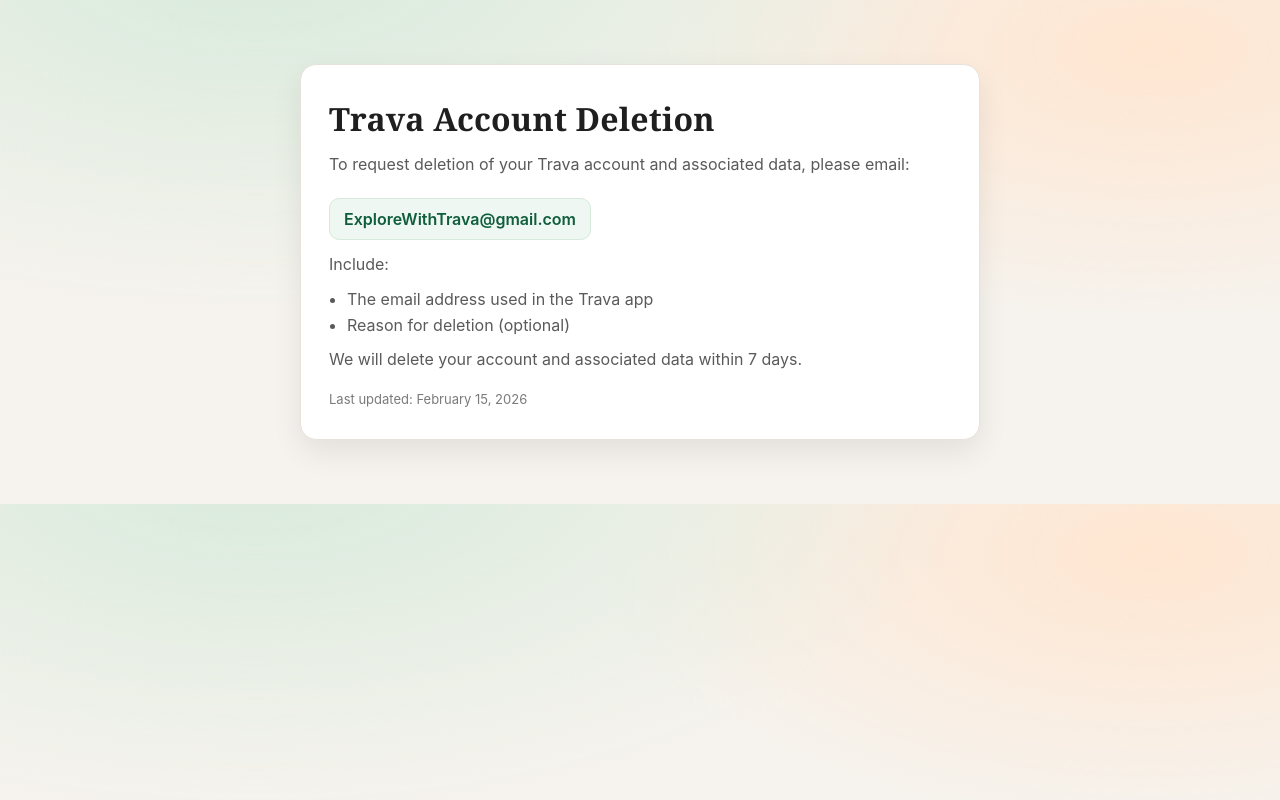
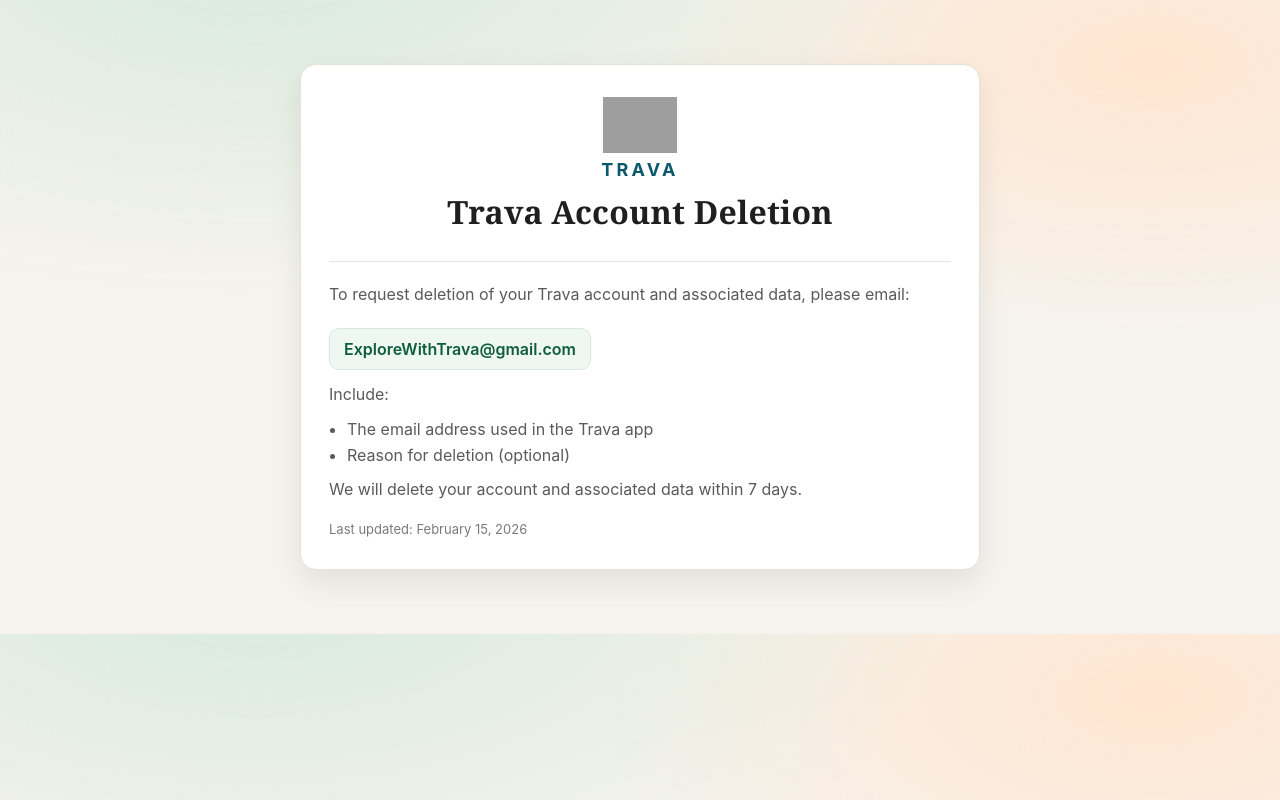
Before and after one commit to j1365bauer/account-deletion, a plain HTML site: page index.html in a window 1280 px wide. Drawn offline with Linux system fonts and the light colour scheme; grey boxes are pictures that could not be loaded.

Commit message:
Update index.html with trava logo on top

```diff
--- a/index.html
+++ b/index.html
@@ -35,6 +35,12 @@
         box-shadow: 0 12px 30px rgba(0, 0, 0, 0.08);
         border: 1px solid #e7e2da;
       }
+      .header {
+        text-align: center;
+        padding-bottom: 16px;
+        border-bottom: 1px solid #e7e2da;
+        margin-bottom: 20px;
+      }
       h1 {
         margin: 0 0 12px 0;
         font-size: 32px;
@@ -65,6 +71,21 @@
         font-family: "Inter", "Segoe UI", sans-serif;
       }
       li { margin: 6px 0; }
+      .logo {
+        display: block;
+        height: 56px;
+        width: auto;
+        margin: 0 auto 6px;
+      }
+      .logo-text {
+        font-size: 18px;
+        font-weight: 700;
+        letter-spacing: 0.18em;
+        text-transform: uppercase;
+        color: #0a5a6b;
+        margin-bottom: 10px;
+        font-family: "Inter", "Segoe UI", sans-serif;
+      }
       footer {
         margin-top: 18px;
         font-size: 13px;
@@ -76,7 +97,11 @@
   <body>
     <main>
       <div class="card">
-        <h1>Trava Account Deletion</h1>
+        <header class="header">
+          <img class="logo" src="https://hsxvsxginscakgqihrky.supabase.co/storage/v1/object/public/public-assets/logos/trava_logo_no_text.png" alt="Trava logo" />
+          <div class="logo-text">Trava</div>
+          <h1>Trava Account Deletion</h1>
+        </header>
         <p>To request deletion of your Trava account and associated data, please email:</p>
         <div class="email">ExploreWithTrava@gmail.com</div>
         <p>Include:</p>
```
